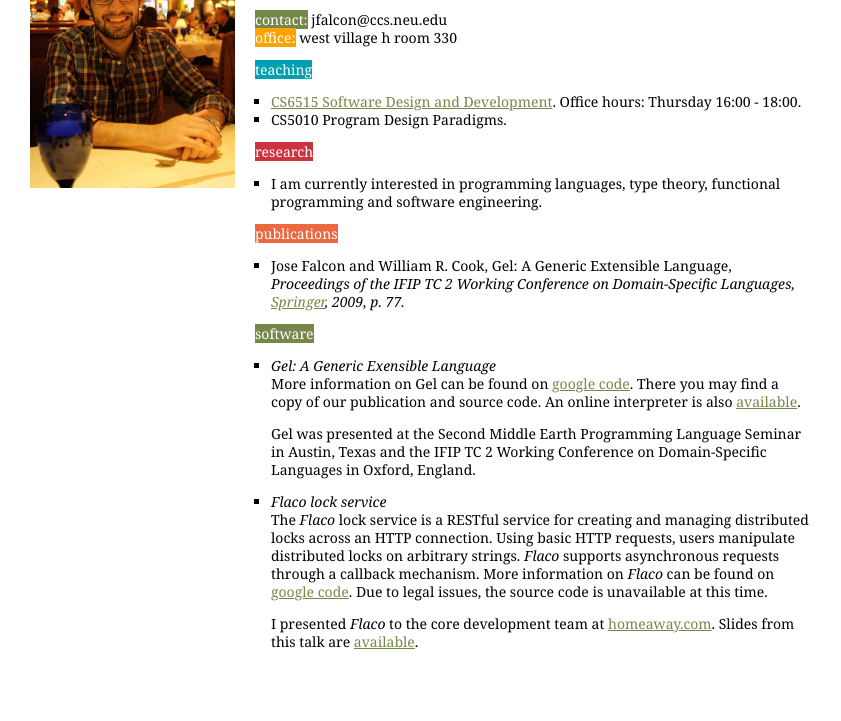
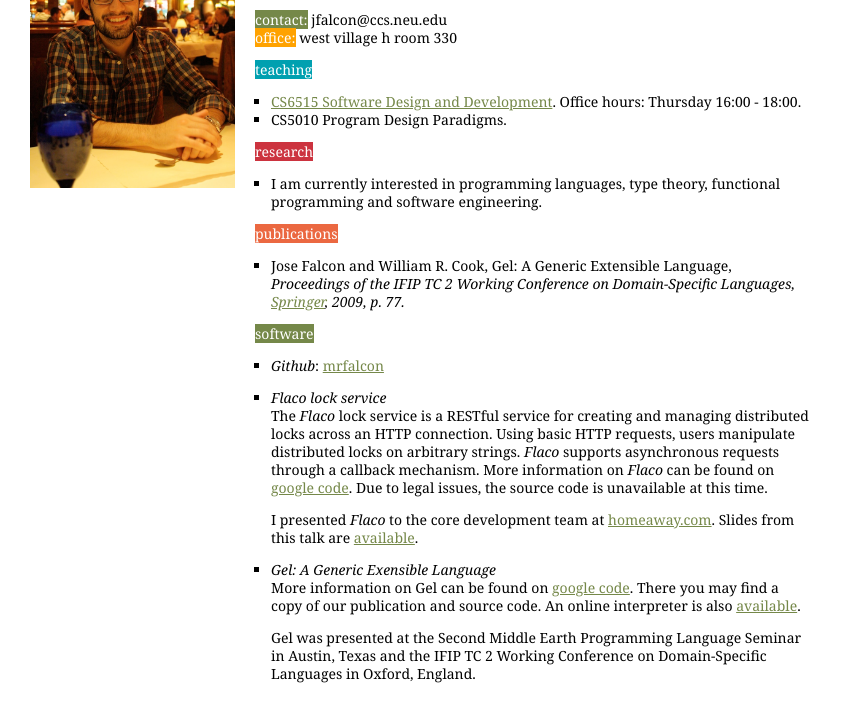
Before and after one commit to josefalcon/ccs-homepage, a plain HTML site: page index.html in a window 1280 px wide. Shown: the part 149-870 px from the top of the page, without its empty margins (0-841 px from the left). Before the commit the page ends 844 px from the top, so only its background shows below. Drawn offline with Linux system fonts and the light colour scheme; a web font is replaced by a local one.

Commit message:
update index, robots

```diff
--- a/index.html
+++ b/index.html
@@ -9,7 +9,7 @@
   <link rel="stylesheet" href="style.css" type="text/css" media="screen" charset="utf-8">
   <link href='http://fonts.googleapis.com/css?family=Droid+Serif' rel='stylesheet' type='text/css'>
 
-<!-- Date: 2010-09-14 -->
+<!-- Date: 2011-01-25 -->
 </head>
 <body>
   <div id="content">
@@ -84,21 +84,25 @@
       <ul>
         <li>
           <p>
-          <em>Gel: A Generic Exensible Language</em>
-          <br>More information on Gel can be found on <a href="http://code.google.com/p/gel-generic-language/">google code</a>. There you may find a copy of our publication and source code.  An online interpreter is also <a href="http://gel-generic-language.appspot.com/">available</a>.
-          </p>
-          <p>
-          Gel was presented at the Second Middle Earth Programming Language Seminar in Austin, Texas and the IFIP TC 2 Working Conference on Domain-Speciﬁc Languages in Oxford, England.
+          <em>Github</em>: <a href="http://www.github.com/mrfalcon">mrfalcon</a>
           </p>
         </li>
-
         <li>
           <p>
           <em>Flaco lock service</em>
           <br>The <em>Flaco</em> lock service is a RESTful service for creating and managing distributed locks across an HTTP connection. Using basic HTTP requests, users manipulate distributed locks on arbitrary strings. <em>Flaco</em> supports asynchronous requests through a callback mechanism. More information on <em>Flaco</em> can be found on <a href="http://code.google.com/p/flaco-lock-service/">google code</a>. Due to legal issues, the source code is unavailable at this time.
           </p>
           <p>
-          I presented <em>Flaco</em> to the core development team at <a href="http://www.homeaway.com">homeaway.com</a>.  Slides from this talk are <a href="http://www.cs.utexas.edu/users/jfalcon/flaco/flacolockservice.pdf">available</a>.
+          I presented <em>Flaco</em> to the core development team at <a href="http://www.homeaway.com">homeaway.com</a>.  Slides from this talk are <a href="documents/flacolockservice.pdf">available</a>.
+          </p>
+        </li>
+        <li>
+          <p>
+          <em>Gel: A Generic Exensible Language</em>
+          <br>More information on Gel can be found on <a href="http://code.google.com/p/gel-generic-language/">google code</a>. There you may find a copy of our publication and source code.  An online interpreter is also <a href="http://gel-generic-language.appspot.com/">available</a>.
+          </p>
+          <p>
+          Gel was presented at the Second Middle Earth Programming Language Seminar in Austin, Texas and the IFIP TC 2 Working Conference on Domain-Speciﬁc Languages in Oxford, England.
           </p>
         </li>
      </ul>
```
Also changed, not shown: robots.txt, 2 other files.
